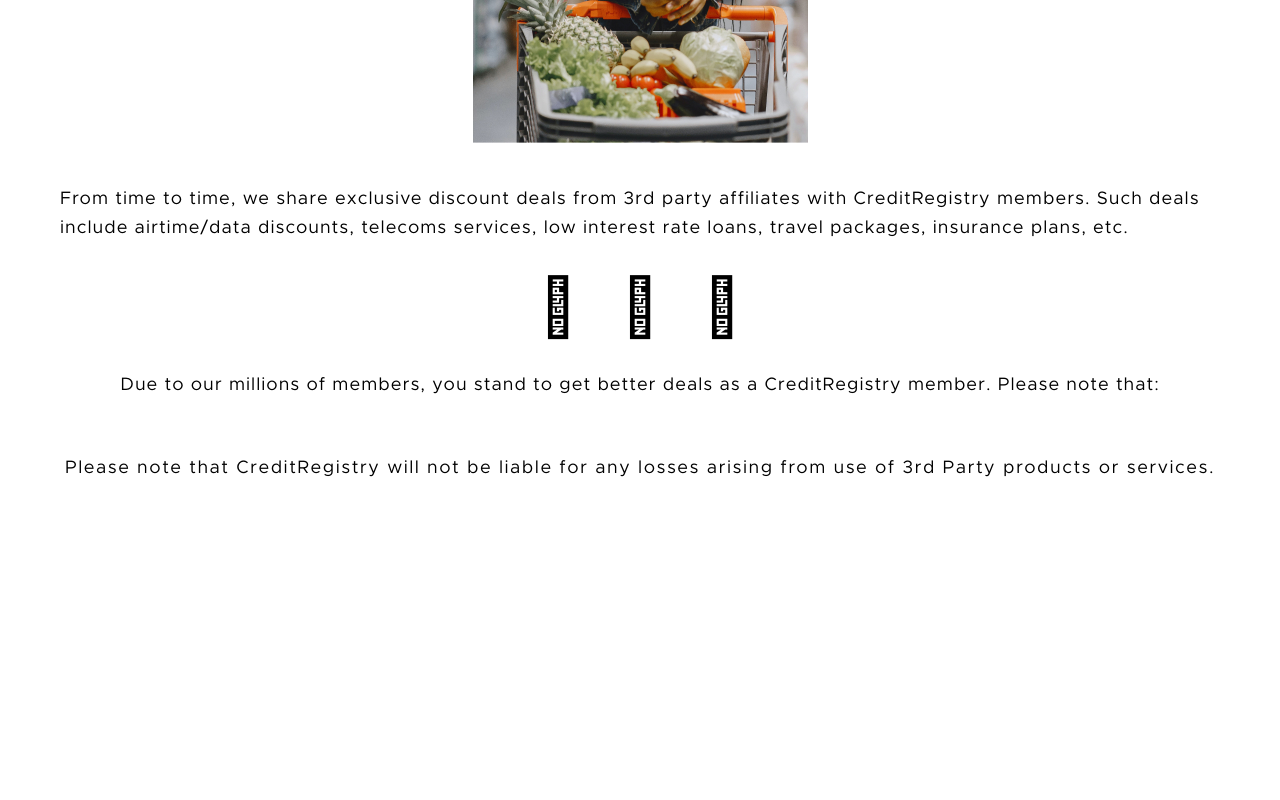
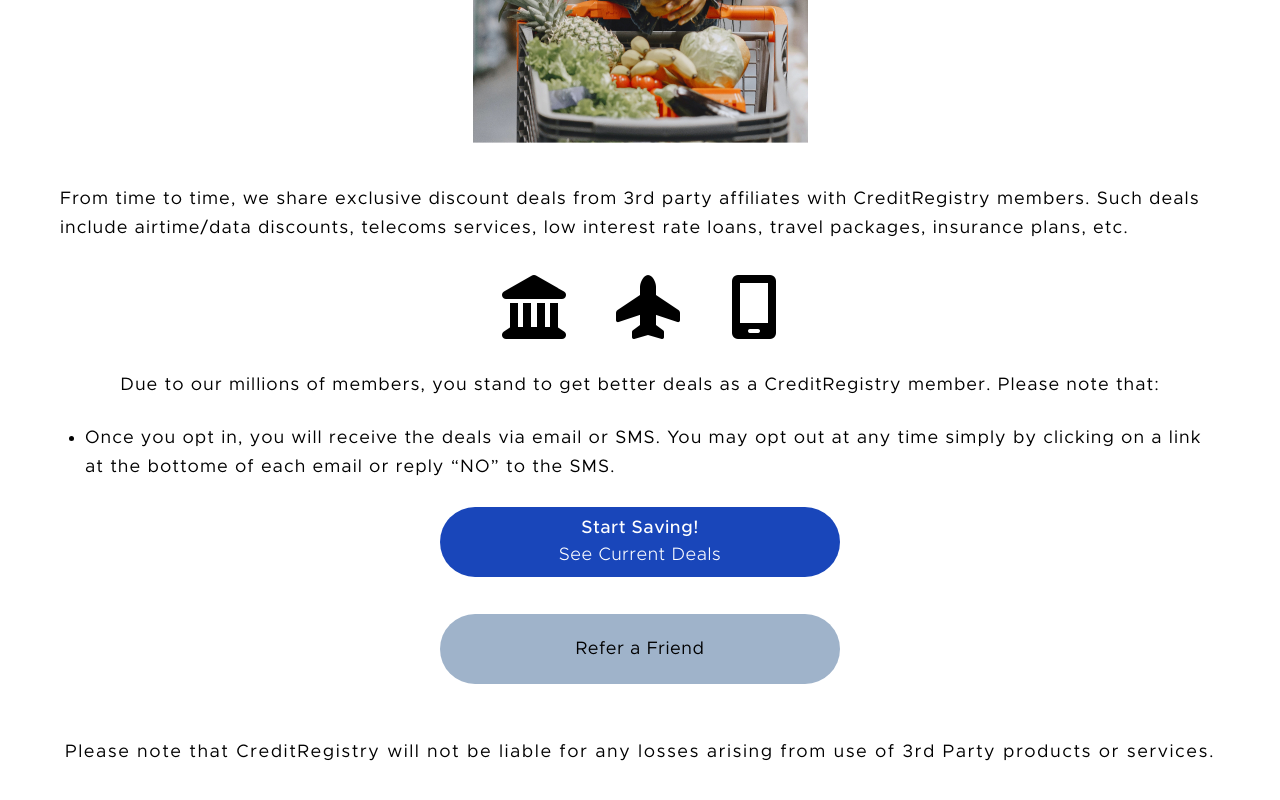
Before and after one commit to noelsaw1/technocore-landingpage, a website built with Parcel: page index.html in a window 1280 px wide. Shown: the part 496-1296 px from the top of the page. Before the commit the page ends 1066 px from the top, so only its background shows below. Built offline with nearby package versions, Linux system fonts and the light colour scheme.

Commit message:
added buttons

```diff
--- a/index.html
+++ b/index.html
@@ -6,7 +6,7 @@
           content="width=device-width, user-scalable=no, initial-scale=1.0, maximum-scale=1.0, minimum-scale=1.0">
     <meta http-equiv="X-UA-Compatible" content="ie=edge">
     <link rel="stylesheet" href="assets/css/fonts.css">
-    <link rel="stylesheet" href="assets/css/fa.min.css">
+    <link rel="stylesheet" href="assets/css/all.min.css">
     <link rel="stylesheet" href="assets/css/main.min.css">
     <title>Technocore</title>
 </head>
@@ -47,6 +47,28 @@
     <p class="content-text">Due to our millions of members, you stand to get better deals as a CreditRegistry member.
         Please note that:</p>
 
+    <ul class="content-list">
+
+        <li>
+            Once you opt in, you will receive the deals via email or SMS. You may opt out at any time simply by clicking
+            on a link at the bottome of each email or reply “NO” to the SMS.
+        </li>
+
+    </ul>
+
+    <button class="tr-button submit">
+
+        <b>Start Saving!</b>
+        <span>See Current Deals</span>
+
+    </button>
+
+    <button class="tr-button refer">
+
+        Refer a Friend
+
+    </button>
+
     <p class="footer-text">
 
         Please note that CreditRegistry will not be liable for any losses arising from use of 3rd Party products or
--- a/src/scss/_content.scss
+++ b/src/scss/_content.scss
@@ -6,7 +6,7 @@
   flex-direction: column;
   justify-content: center;
   align-items: center;
-  padding:22px 20px 87px 20px;
+  padding: 22px 20px 87px 20px;
 
   .heading-text {
     font-weight: 400;
@@ -60,7 +60,7 @@
     }
   }
 
-  .footer-text{
+  .footer-text {
     margin-top: 54px;
     display: flex;
     font-style: normal;
@@ -71,4 +71,69 @@
     letter-spacing: 1.5px;
     color: #000000;
   }
+
+  .content-list {
+    margin-top: 24px;
+    padding-left: 25px;
+    margin-bottom: 25px;
+    display: flex;
+    flex-direction: column;
+
+    li {
+      font-style: normal;
+      font-weight: 400;
+      font-size: 18px;
+      line-height: 29px;
+      letter-spacing: 1px;
+      color: #000000;
+    }
+  }
+
+  .tr-button {
+    width: 100%;
+    max-width: 400px;
+    height: 70px;
+    display: flex;
+    justify-content: center;
+    align-items: center;
+    flex-direction: column;
+    padding: 8px 15px;
+    border-radius: 100px;
+
+    &.refer {
+      font-style: normal;
+      font-weight: 400;
+      font-size: 18px;
+      line-height: 30px;
+      text-align: center;
+      letter-spacing: 0.5px;
+      color: #000000;
+      margin-top: 37px;
+      background: #9FB3CA;
+    }
+
+    &.submit {
+      background: #1946BA;
+
+      b {
+        font-style: normal;
+        font-weight: 700;
+        font-size: 18px;
+        line-height: 27px;
+        text-align: center;
+        letter-spacing: 0.5px;
+        color: #FFFFFF;
+      }
+
+      span {
+        font-style: normal;
+        font-size: 18px;
+        line-height: 27px;
+        text-align: center;
+        font-weight: 300;
+        letter-spacing: 0.5px;
+        color: #FFFFFF;
+      }
+    }
+  }
 }
--- a/src/scss/main.scss
+++ b/src/scss/main.scss
@@ -13,7 +13,7 @@
 @import "classes";
 @import "content";
 
-* {
+*:not(i) {
   font-family: 'Metropolis' !important;
 }
 
```
Also changed, not shown: assets/css/all.min.css (added), assets/css/fa.min.css (deleted), assets/css/main.min.css, assets/css/main.rtl.min.css, assets/webfonts/fa-brands-400.ttf, assets/webfonts/fa-brands-400.woff2, assets/webfonts/fa-regular-400.ttf, assets/webfonts/fa-regular-400.woff2, assets/webfonts/fa-solid-900.ttf, assets/webfonts/fa-solid-900.woff2, assets/webfonts/fa-v4compatibility.ttf, assets/webfonts/fa-v4compatibility.woff2.
